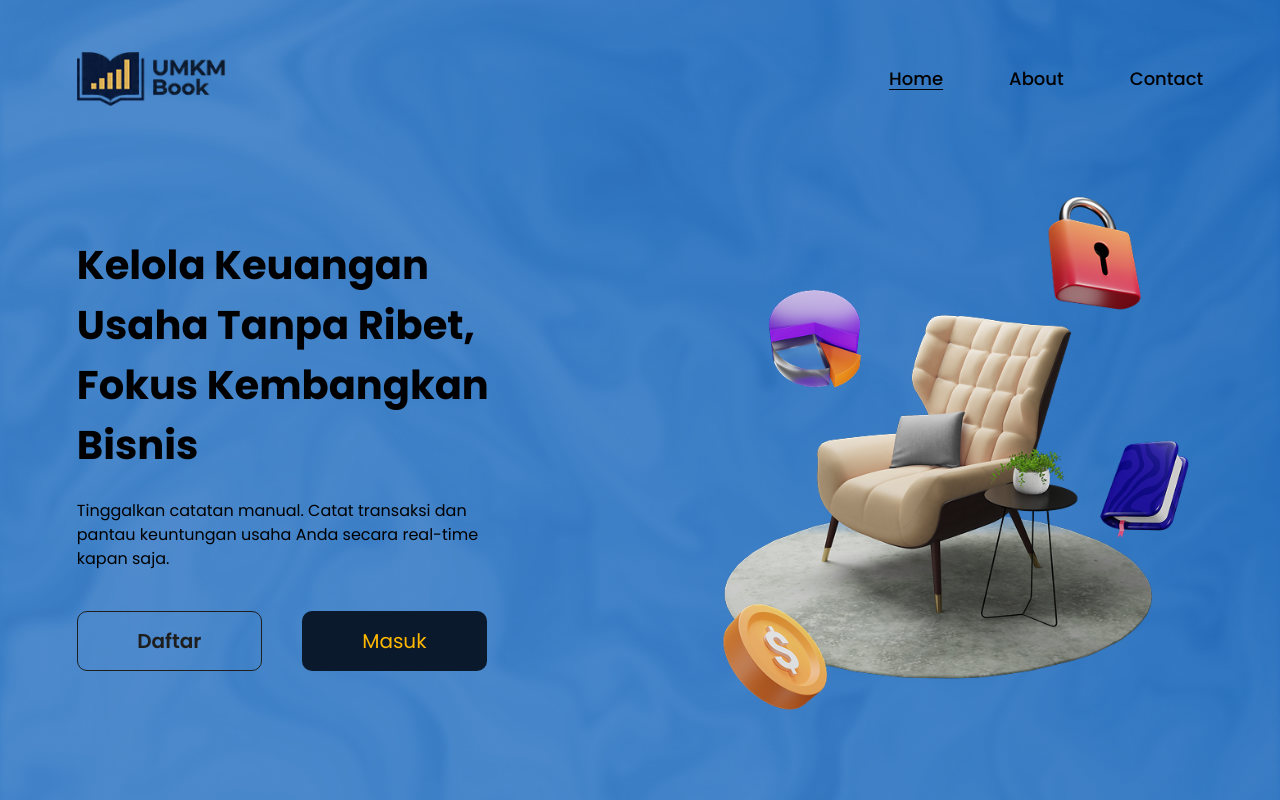
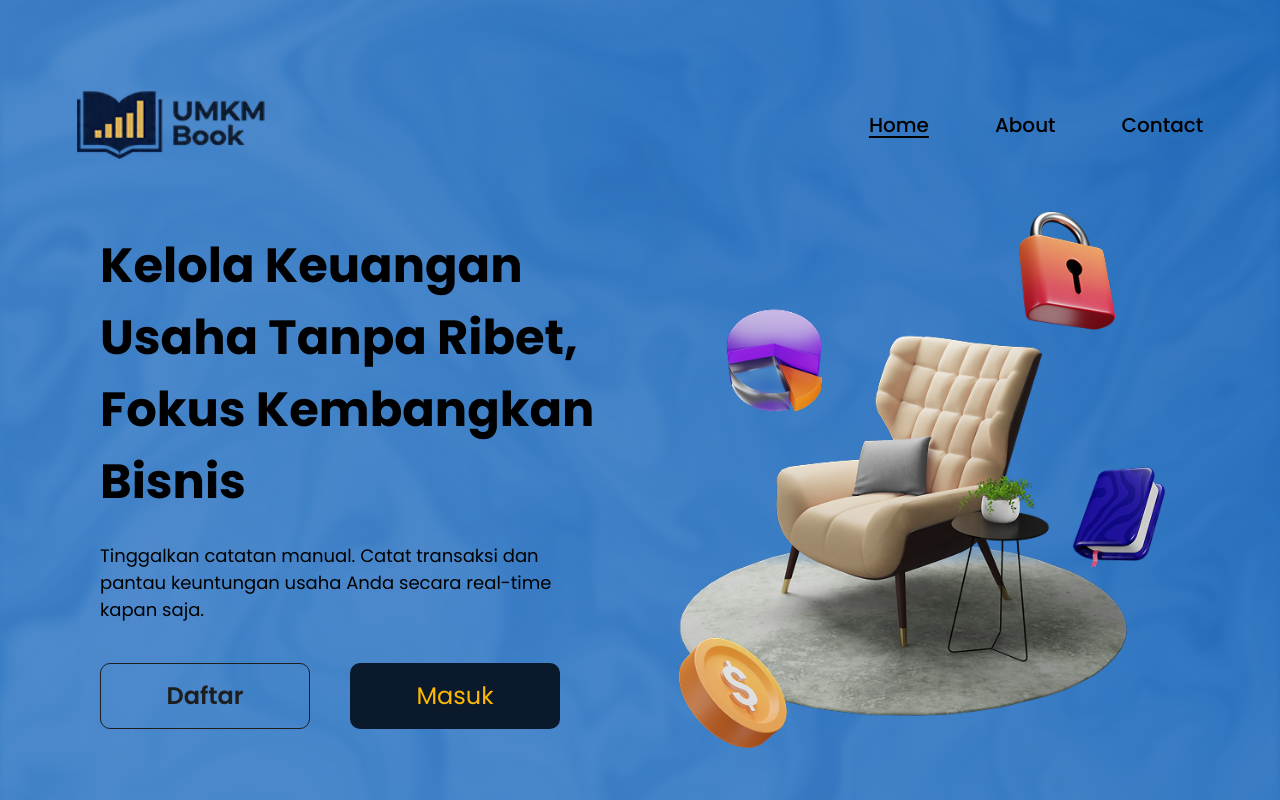
Before and after one commit to AgathaFlorencia/UMKMBOOK, a Next.js app: page / in a window 1280 px wide. Built offline with nearby package versions, Linux system fonts and the light colour scheme.

Commit message:
tes lagi

```diff
--- a/app/page.tsx
+++ b/app/page.tsx
@@ -1,21 +1,3 @@
-// ============================================================
-// HALAMAN: LANDING PAGE (/)
-// ============================================================
-// Halaman publik pertama yang dilihat semua orang, baik yang
-// sudah login maupun belum (diatur di middleware.ts, "/" ada
-// di ALWAYS_PUBLIC_ROUTES).
-//
-// Dari sini user pilih:
-// - "Masuk"  -> /login
-// - "Daftar" -> /onboarding
-//
-// Font Poppins di-scope KHUSUS di halaman ini (tidak menyentuh
-// root layout/globals.css) supaya halaman lain tidak terpengaruh.
-//
-// Desain mengikuti Figma (desktop). Untuk tablet/mobile disusun
-// ulang jadi layout flex yang menyusut proporsional, karena
-// Figma yang tersedia hanya versi desktop.
-
 "use client";
 
 import { usePathname } from "next/navigation";
@@ -33,10 +15,6 @@ const navigationItems = [
   { label: "Contact", href: "/contact" },
 ];
 
-// Posisi & ukuran ilustrasi di bawah ini dalam PERSEN, dihitung
-// proporsional dari ukuran asli di Figma (container 593x654px),
-// supaya ilustrasi tetap presisi relatif satu sama lain di
-// segala ukuran layar (scale bareng, bukan pecah).
 const floatingIllustrations = [
   {
     src: "/landing/notebook.png",
@@ -68,7 +46,6 @@ export default function LandingPage() {
       className={`${poppins.variable} relative w-full min-h-screen overflow-hidden bg-[linear-gradient(234deg,rgba(31,104,186,1)_0%,rgba(61,127,200,1)_63%)]`}
       style={{ fontFamily: "var(--font-poppins)" }}
     >
-      {/* Background pattern dari Figma */}
       <img
         className="absolute inset-0 w-full h-full object-cover"
         alt=""
@@ -77,11 +54,10 @@ export default function LandingPage() {
       />
 
       <div className="relative z-10 flex flex-col min-h-screen">
-        {/* ============ HEADER ============ */}
-        <header className="flex flex-col sm:flex-row sm:items-center sm:justify-between gap-4 px-6 sm:px-10 lg:px-[6vw] pt-8 lg:pt-[clamp(48px,4vw,71px)]">
+        <header className="flex flex-col sm:flex-row sm:items-center sm:justify-between gap-4 px-6 sm:px-10 lg:px-[6vw] pt-8 lg:pt-[71px] xl:pt-[90px] 2xl:pt-[110px]">
           <a href="/" aria-label="UMKM Book, kembali ke halaman utama">
             <img
-              className="w-[130px] sm:w-[150px] lg:w-[clamp(150px,10vw,180px)] h-auto"
+              className="w-[130px] sm:w-[150px] lg:w-[162px] xl:w-[190px] 2xl:w-[220px] h-auto"
               alt="Logo UMKM Book"
               src="/landing/logo.png"
             />
@@ -97,7 +73,7 @@ export default function LandingPage() {
                   key={item.label}
                   href={item.href}
                   aria-current={isActive ? "page" : undefined}
-                  className="font-medium text-black text-base sm:text-lg leading-normal underline-offset-4 transition-all duration-200 hover:underline aria-[current=page]:underline focus-visible:outline focus-visible:outline-2 focus-visible:outline-offset-2 focus-visible:outline-[#0b192c]"
+                  className="font-medium text-black text-base sm:text-lg xl:text-xl 2xl:text-2xl leading-normal underline-offset-4 transition-all duration-200 hover:underline aria-[current=page]:underline focus-visible:outline focus-visible:outline-2 focus-visible:outline-offset-2 focus-visible:outline-[#0b192c]"
                 >
                   {item.label}
                 </a>
@@ -106,42 +82,39 @@ export default function LandingPage() {
           </nav>
         </header>
 
-        {/* ============ HERO + ILUSTRASI ============ */}
-        <div className="flex-1 flex flex-col lg:flex-row items-center lg:items-center justify-center lg:justify-between gap-14 lg:gap-[6vw] px-6 sm:px-10 lg:px-[6vw] max-w-[1728px] w-full mx-auto py-16 lg:py-0">
-          {/* Teks & CTA */}
+        <div className="flex-1 flex flex-col lg:flex-row items-center lg:items-center justify-center lg:justify-between gap-14 lg:gap-8 xl:gap-16 2xl:gap-24 px-6 sm:px-10 lg:px-[100px] max-w-[1728px] w-full mx-auto py-16 lg:py-0">
           <section
-            className="w-full max-w-[446px] lg:max-w-[clamp(446px,32vw,540px)] text-center lg:text-left"
+            className="w-full max-w-[446px] xl:max-w-[520px] 2xl:max-w-[600px] text-center lg:text-left"
             aria-labelledby="hero-heading"
           >
             <h1
               id="hero-heading"
-              className="font-bold text-black leading-tight lg:leading-normal text-3xl sm:text-4xl lg:text-[clamp(2.5rem,2.8vw,3.25rem)]"
+              className="font-bold text-black text-3xl sm:text-4xl lg:text-[40px] xl:text-[48px] 2xl:text-[56px] leading-tight lg:leading-normal"
             >
               Kelola Keuangan Usaha Tanpa Ribet, Fokus Kembangkan Bisnis
             </h1>
-            <p className="mt-6 font-normal text-black leading-normal text-base lg:text-[clamp(1rem,1.1vw,1.2rem)]">
+            <p className="mt-6 font-normal text-black text-base xl:text-lg 2xl:text-xl leading-normal">
               Tinggalkan catatan manual. Catat transaksi dan pantau
               keuntungan usaha Anda secara real-time kapan saja.
             </p>
             <div className="mt-10 flex flex-wrap items-center justify-center lg:justify-start gap-6 sm:gap-10">
               <a
                 href="/onboarding"
-                className="flex w-[160px] sm:w-[185px] lg:w-[clamp(185px,13vw,215px)] h-[56px] sm:h-[60px] lg:h-[clamp(60px,4.2vw,68px)] items-center justify-center gap-2.5 p-2.5 rounded-[10px] border border-solid border-[#1e1e1e] font-semibold text-[#1e1e1e] text-lg sm:text-xl lg:text-[clamp(1.25rem,1.4vw,1.4rem)] leading-normal transition-all duration-200 ease-out hover:bg-[#1e1e1e] hover:text-white active:scale-95 focus-visible:outline focus-visible:outline-2 focus-visible:outline-offset-2 focus-visible:outline-[#0b192c]"
+                className="flex w-[160px] sm:w-[185px] xl:w-[210px] 2xl:w-[240px] h-[56px] sm:h-[60px] xl:h-[66px] 2xl:h-[74px] items-center justify-center gap-2.5 p-2.5 rounded-[10px] border border-solid border-[#1e1e1e] font-semibold text-[#1e1e1e] text-lg sm:text-xl xl:text-2xl leading-normal transition-all duration-200 ease-out hover:bg-[#1e1e1e] hover:text-white active:scale-95 focus-visible:outline focus-visible:outline-2 focus-visible:outline-offset-2 focus-visible:outline-[#0b192c]"
               >
                 Daftar
               </a>
               <a
                 href="/login"
-                className="flex w-[160px] sm:w-[185px] lg:w-[clamp(185px,13vw,215px)] h-[56px] sm:h-[60px] lg:h-[clamp(60px,4.2vw,68px)] items-center justify-center gap-2.5 p-2.5 bg-[#0b192c] rounded-[10px] font-normal text-[#ffb800] text-lg sm:text-xl lg:text-[clamp(1.25rem,1.4vw,1.4rem)] leading-normal transition-all duration-200 ease-out hover:bg-[#16263f] active:scale-95 focus-visible:outline focus-visible:outline-2 focus-visible:outline-offset-2 focus-visible:outline-[#0b192c]"
+                className="flex w-[160px] sm:w-[185px] xl:w-[210px] 2xl:w-[240px] h-[56px] sm:h-[60px] xl:h-[66px] 2xl:h-[74px] items-center justify-center gap-2.5 p-2.5 bg-[#0b192c] rounded-[10px] font-normal text-[#ffb800] text-lg sm:text-xl xl:text-2xl leading-normal transition-all duration-200 ease-out hover:bg-[#16263f] active:scale-95 focus-visible:outline focus-visible:outline-2 focus-visible:outline-offset-2 focus-visible:outline-[#0b192c]"
               >
                 Masuk
               </a>
             </div>
           </section>
 
-          {/* Ilustrasi */}
           <section
-            className="relative w-full max-w-[320px] sm:max-w-[440px] lg:max-w-[clamp(400px,38vw,700px)] aspect-[593/654]"
+            className="relative w-full max-w-[320px] sm:max-w-[440px] lg:max-w-[593px] xl:max-w-[680px] 2xl:max-w-[760px] aspect-[593/654]"
             aria-label="Ilustrasi fitur UMKM Book"
           >
             <img
```
